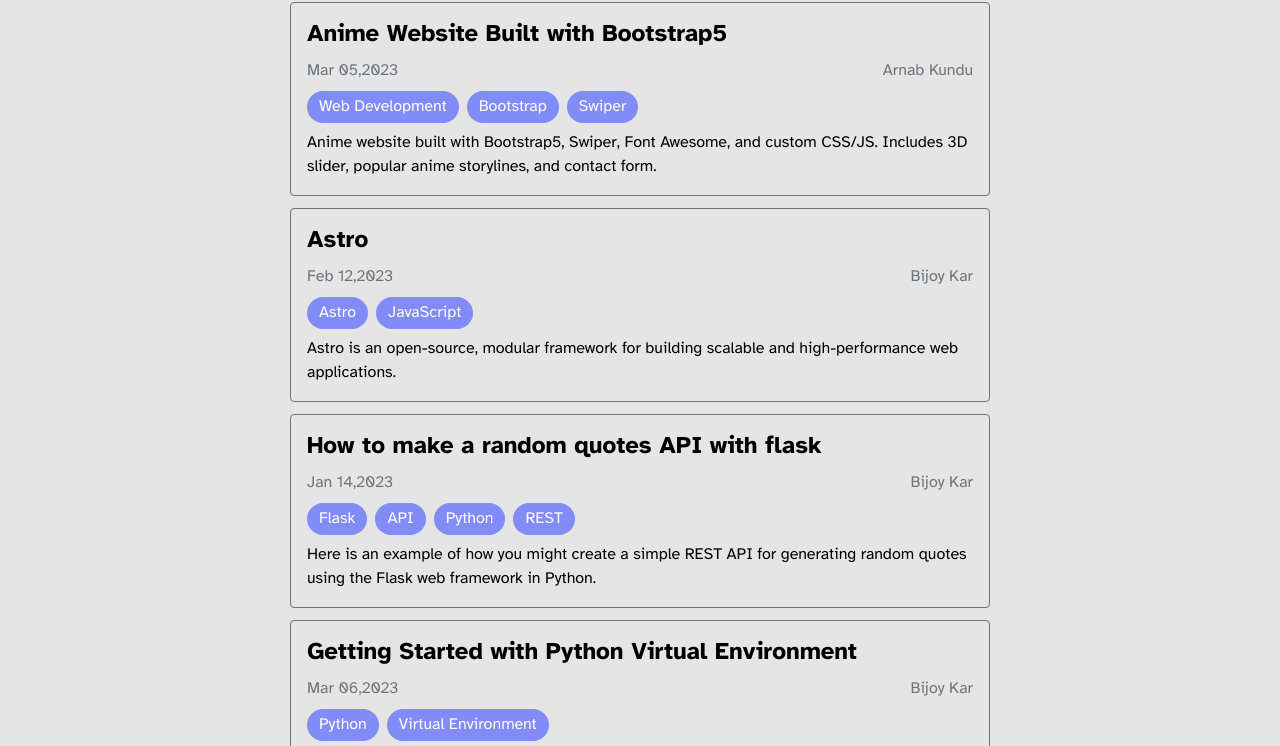
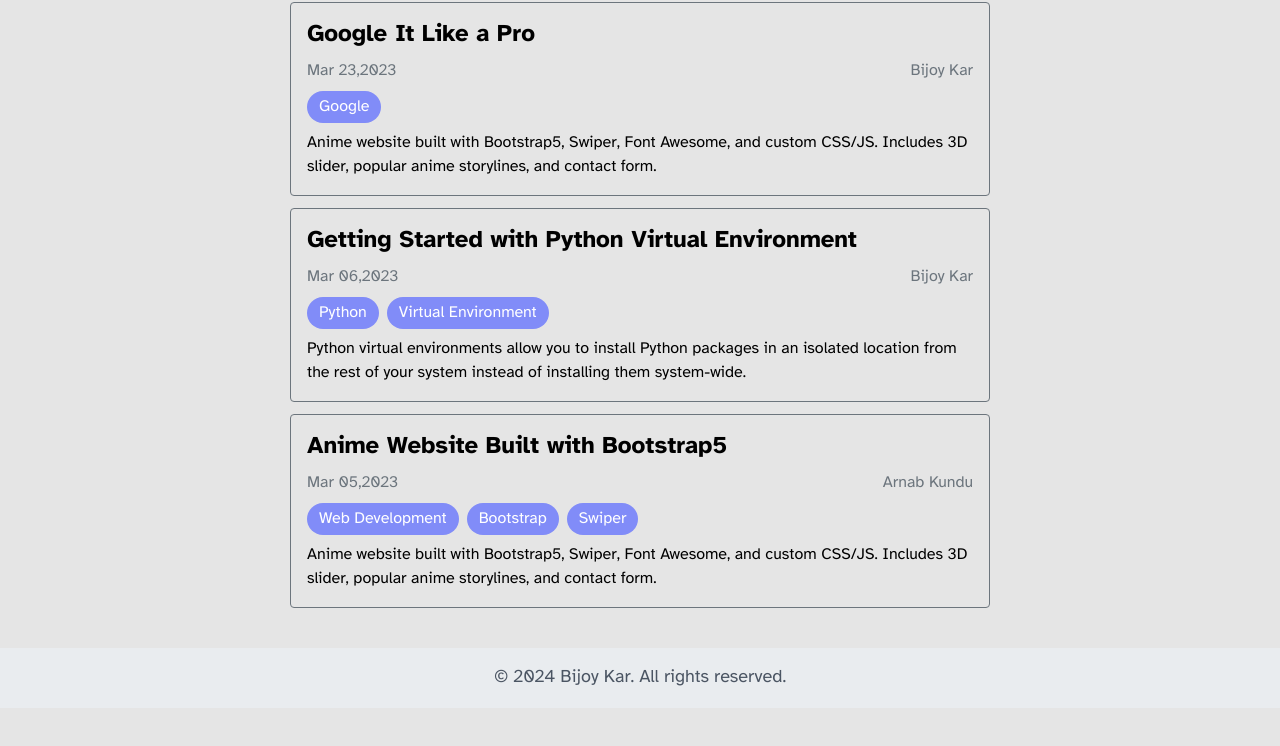
Before and after one commit to iamBijoyKar/blog2.0, an Astro site: page / in a window 1280 px wide. Shown: the part 602-1348 px from the top of the page. After the commit the page ends 1310 px from the top, so only its background shows below. Built offline with nearby package versions, Linux system fonts and the light colour scheme; Astro itself is replaced by a stand-in of ours.

Commit message:
[fix]: Articles order fixed 🔨

```diff
--- a/src/components/Home/RecentsArticles.astro
+++ b/src/components/Home/RecentsArticles.astro
@@ -2,9 +2,13 @@
 import ArticlePreview from "@/components/Blog/ArticlePreview.astro";
 import { getCollection } from "astro:content";
 
-const posts = (await getCollection("blogs")).sort(
-  (a, b) => a.data.pubdate.valueOf() - b.data.pubdate.valueOf(),
-);
+const posts = (await getCollection("blogs"))
+  .sort((a, b) => {
+    const dateA = new Date(a.data.pubdate);
+    const dateB = new Date(b.data.pubdate);
+    return dateB.valueOf() - dateA.valueOf();
+  })
+  .slice(0, 3);
 ---
 
 <div class="my-10 mt-20">
--- a/src/pages/blog/index.astro
+++ b/src/pages/blog/index.astro
@@ -4,9 +4,11 @@
 import BlogSearch from "@/components/Blog/BlogSearch.svelte";
 import { getCollection } from "astro:content";
 
-const articles = (await getCollection("blogs")).sort(
-  (a, b) => a.data.pubdate.valueOf() - b.data.pubdate.valueOf(),
-);
+const articles = (await getCollection("blogs")).sort((a, b) => {
+  const dateA = new Date(a.data.pubdate);
+  const dateB = new Date(b.data.pubdate);
+  return dateB.valueOf() - dateA.valueOf();
+});
 ---
 
 <PageLayout title="Blog | Bijoy Kar">
```
